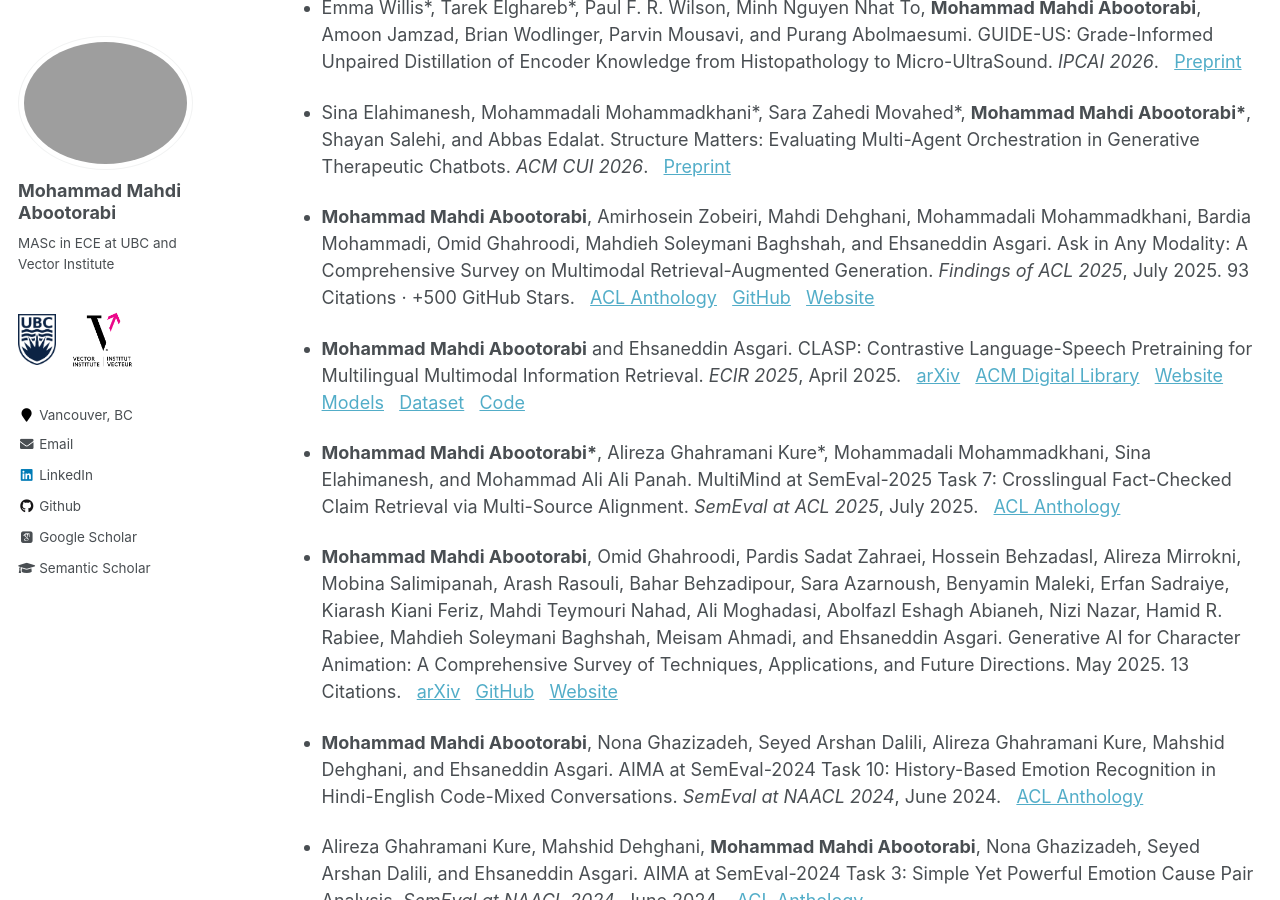
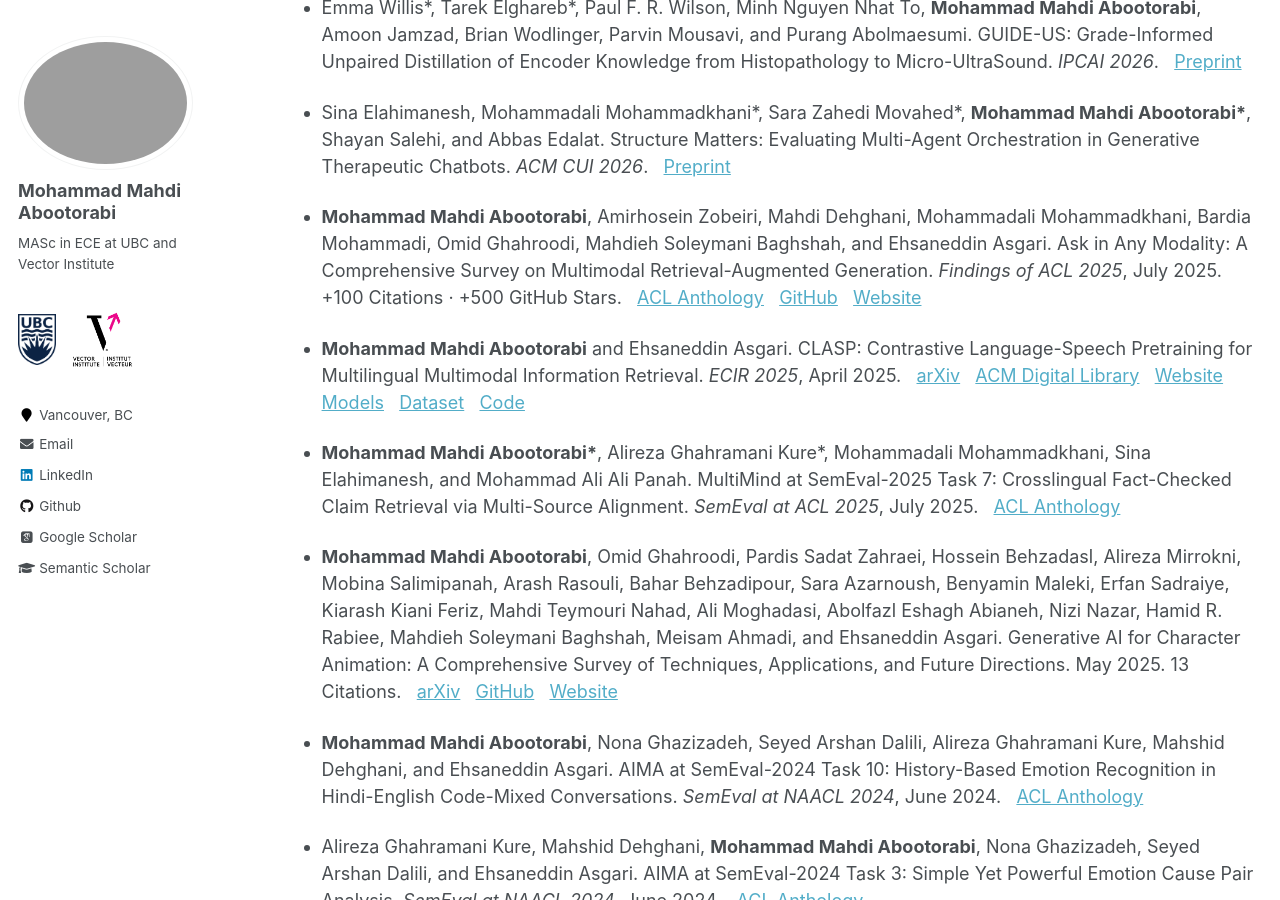
Before and after one commit to aboots/aboots.github.io, a Jekyll site: the page built from _pages/research.md, in a window 1280 px wide and 900 px high, scrolled down 921 px. Built offline with Jekyll 4.4.1, drawn with Linux system fonts in a browser that asks for light colours; nearby versions of some CDN libraries; some web fonts are replaced.

Commit message:
Update research.md

```diff
--- a/_pages/research.md
+++ b/_pages/research.md
@@ -22,7 +22,7 @@ author_profile: true
 
 - Sina Elahimanesh, Mohammadali Mohammadkhani\*, Sara Zahedi Movahed\*, **Mohammad Mahdi Abootorabi\***, Shayan Salehi, and Abbas Edalat. Structure Matters: Evaluating Multi-Agent Orchestration in Generative Therapeutic Chatbots. *ACM CUI 2026*. &nbsp; [Preprint](https://arxiv.org/abs/2603.00774)
 
-- **Mohammad Mahdi Abootorabi**, Amirhosein Zobeiri, Mahdi Dehghani, Mohammadali Mohammadkhani, Bardia Mohammadi, Omid Ghahroodi, Mahdieh Soleymani Baghshah, and Ehsaneddin Asgari. Ask in Any Modality: A Comprehensive Survey on Multimodal Retrieval-Augmented Generation. *Findings of ACL 2025*, July 2025. 93 Citations · +500 GitHub Stars. &nbsp; [ACL Anthology](https://aclanthology.org/2025.findings-acl.861/) &nbsp; [GitHub](https://github.com/llm-lab-org/Multimodal-RAG-Survey) &nbsp; [Website](https://multimodalrag.github.io/)
+- **Mohammad Mahdi Abootorabi**, Amirhosein Zobeiri, Mahdi Dehghani, Mohammadali Mohammadkhani, Bardia Mohammadi, Omid Ghahroodi, Mahdieh Soleymani Baghshah, and Ehsaneddin Asgari. Ask in Any Modality: A Comprehensive Survey on Multimodal Retrieval-Augmented Generation. *Findings of ACL 2025*, July 2025. +100 Citations · +500 GitHub Stars. &nbsp; [ACL Anthology](https://aclanthology.org/2025.findings-acl.861/) &nbsp; [GitHub](https://github.com/llm-lab-org/Multimodal-RAG-Survey) &nbsp; [Website](https://multimodalrag.github.io/)
 
 - **Mohammad Mahdi Abootorabi** and Ehsaneddin Asgari. CLASP: Contrastive Language-Speech Pretraining for Multilingual Multimodal Information Retrieval. *ECIR 2025*, April 2025. &nbsp; [arXiv](https://arxiv.org/abs/2412.13071) &nbsp; [ACM Digital Library](https://dl.acm.org/doi/10.1007/978-3-031-88717-8_2) &nbsp; [Website](https://clasp1.github.io/) &nbsp; [Models](https://huggingface.co/llm-lab/CLASP) &nbsp; [Dataset](https://huggingface.co/datasets/llm-lab/SpeechBrown) &nbsp; [Code](https://github.com/language-modeling-lab/CLASP)
 
```
